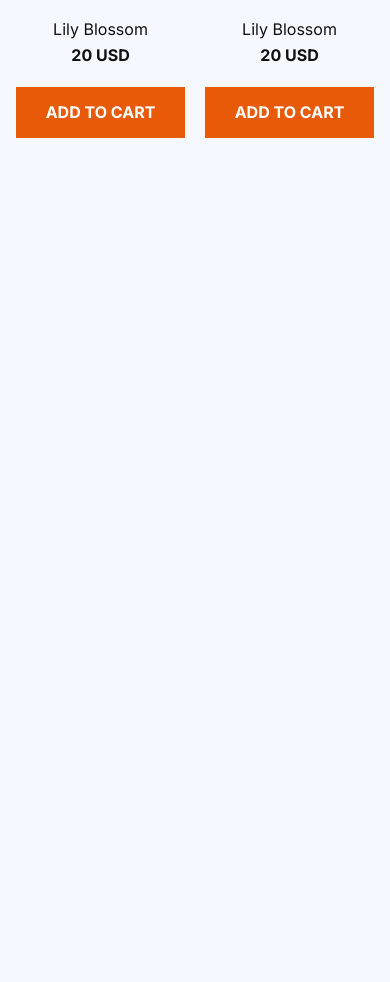
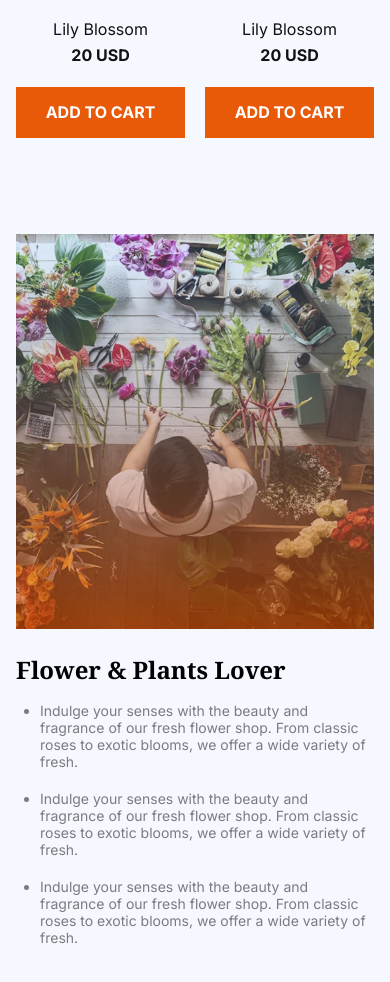
Before and after one commit to Mostafiz002/A2, a plain HTML site: page index.html in a window 390 px wide. Shown: the part 2090-3072 px from the top of the page. Before the commit the page ends 2324 px from the top, so only its background shows below. Drawn offline with Linux system fonts and the light colour scheme.

Commit message:
added responsive Plants Lover Section

```diff
--- a/index.html
+++ b/index.html
@@ -104,6 +104,33 @@
           </div>
         </div>
       </section>
+      <!-- Plants Lover Section -->
+      <section class="plants-lover">
+        <div class="img-container">
+          <img src="./asset/flower-store.png" alt="" />
+          <img class="badge" src="./asset/trusted-badge.png" alt="" />
+        </div>
+        <div class="plants-lover-content">
+          <h3>Flower & Plants Lover</h3>
+          <ul>
+            <li class="list">
+              Indulge your senses with the beauty and fragrance of our fresh
+              flower shop. From classic roses to exotic blooms, we offer a wide
+              variety of fresh.
+            </li>
+            <li class="list">
+              Indulge your senses with the beauty and fragrance of our fresh
+              flower shop. From classic roses to exotic blooms, we offer a wide
+              variety of fresh.
+            </li>
+            <li class="list">
+              Indulge your senses with the beauty and fragrance of our fresh
+              flower shop. From classic roses to exotic blooms, we offer a wide
+              variety of fresh.
+            </li>
+          </ul>
+        </div>
+      </section>
     </main>
     <footer></footer>
   </body>
--- a/styles/style.css
+++ b/styles/style.css
@@ -51,7 +51,8 @@ h1 {
   color: rgb(233, 90, 8);
 }
 
-p {
+p,
+.list {
   color: rgba(0, 0, 0, 0.5);
   font-size: 22px;
   font-weight: 400;
@@ -213,7 +214,44 @@ nav {
   margin-top: -18px;
 }
 
-/* responsive style */
+/* plants lover section */
+.plants-lover {
+  display: flex;
+  gap: 60px;
+  justify-content: space-between;
+  align-items: center;
+  margin-bottom: 120px;
+}
+
+.img-container {
+  position: relative;
+}
+
+.badge {
+  position: absolute;
+  width: 210px;
+  height: 210px;
+  right: -70px;
+  top: -90px;
+  animation: rotate 10s linear infinite;
+}
+
+@keyframes rotate {
+  from {
+    transform: rotate(0deg);
+  }
+  to {
+    transform: rotate(360deg);
+  }
+}
+
+.plants-lover-content ul {
+  display: flex;
+  flex-direction: column;
+  gap: 20px;
+}
+
+/**************** responsive style *****************/
 @media screen and (max-width: 576px) {
   .menu ul {
     display: none;
@@ -248,7 +286,8 @@ nav {
     line-height: 33px;
     letter-spacing: 0%;
   }
-  p {
+  p,
+  .list {
     font-size: 14px;
     font-weight: 400;
     line-height: 17px;
@@ -295,4 +334,22 @@ nav {
     font-weight: 700;
     line-height: 150%;
   }
+
+  /* plants lover */
+  .plants-lover {
+    flex-direction: column;
+    gap: 20px;
+    padding: 0 16px;
+    margin-bottom: 96px;
+  }
+  .plants-lover img {
+    width: 100%;
+  }
+  .badge {
+    display: none;
+  }
+
+  .plants-lover-content ul {
+    margin-left: -16px;
+  }
 }
```
